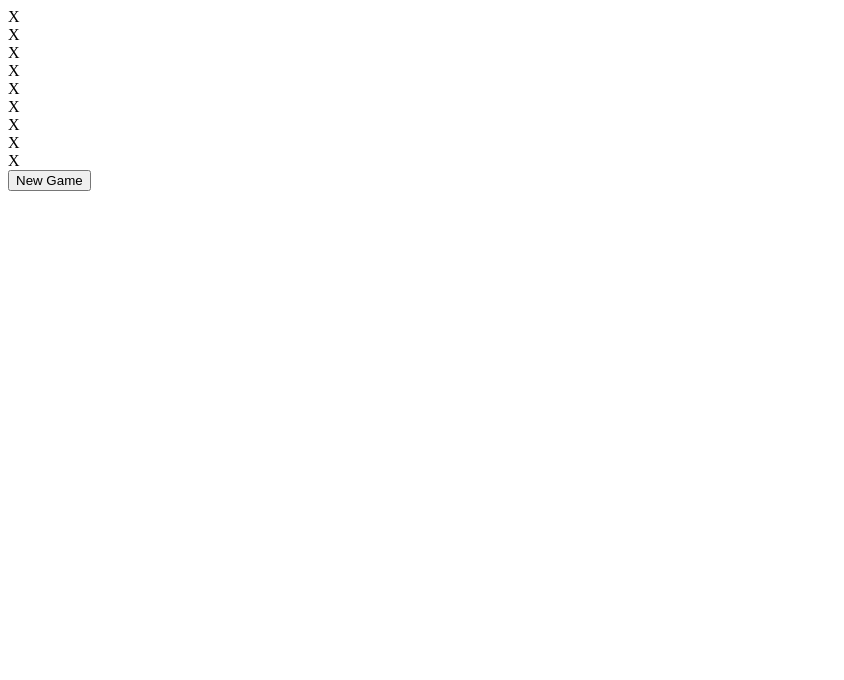
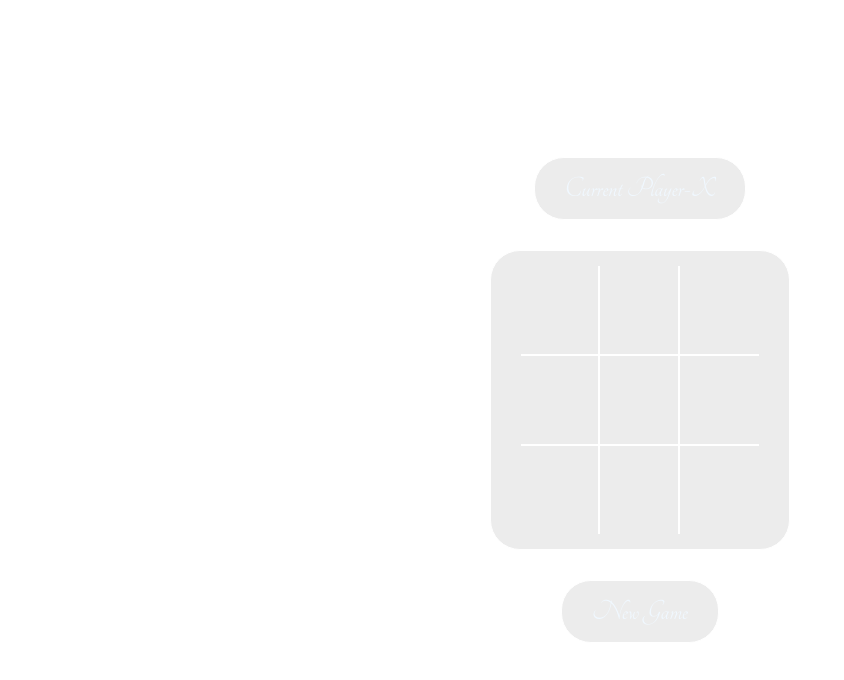
Before and after one commit to jaishruti/L-game, a plain HTML site: page index.html in a window 1280 px wide. Shown: the whole page, without its empty margins (0-844 px from the left). Drawn offline with Linux system fonts and the light colour scheme.

Commit message:
html code changes

```diff
--- a/index.html
+++ b/index.html
@@ -4,20 +4,29 @@
     <meta charset="UTF-8" />
     <meta name="viewport" content="width=device-width, initial-scale=1.0" />
     <title>Game</title>
+    <link rel="stylesheet" href="styles.css" />
+    <link
+      rel="stylesheet"
+      href="https://fonts.googleapis.com/css?family=Tangerine"
+    />
   </head>
   <body>
     <div class="wrapper">
-      <div class="game-info"></div>
-      <div class="box box1">X</div>
-      <div class="box box1">X</div>
-      <div class="box box1">X</div>
-      <div class="box box1">X</div>
-      <div class="box box1">X</div>
-      <div class="box box1">X</div>
-      <div class="box box1">X</div>
-      <div class="box box1">X</div>
-      <div class="box box1">X</div>
-      <button class="new-game-btn">New Game</button>
+      <div class="game-info bg">Current Player-X</div>
+
+      <div class="game bg">
+        <div class="box box1"></div>
+        <div class="box box2"></div>
+        <div class="box box3"></div>
+        <div class="box box4"></div>
+        <div class="box box5"></div>
+        <div class="box box6"></div>
+        <div class="box box7"></div>
+        <div class="box box8"></div>
+        <div class="box box9"></div>
+      </div>
+      <button class="new-game-btn bg active">New Game</button>
     </div>
+    <script src="index.js"></script>
   </body>
 </html>
```
